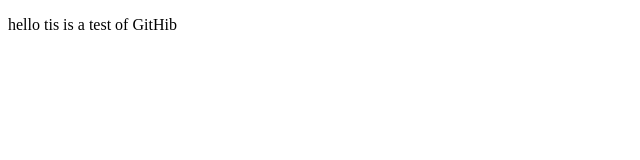
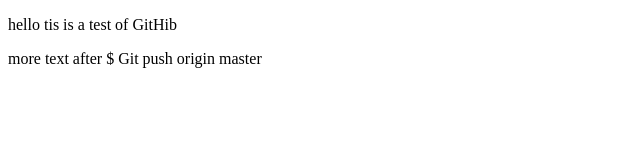
Before and after one commit to jeep32879/test1, a plain HTML site: page WebContent/index.html in a window 1280 px wide. Shown: the whole page, without its empty margins (0-640 px from the left). Drawn offline with Linux system fonts and the light colour scheme.

Commit message:
first changes to index

```diff
--- a/WebContent/index.html
+++ b/WebContent/index.html
@@ -8,5 +8,7 @@
 <p>
 	hello tis is a test of GitHib
 </p>
+<p> more text after $ Git push origin master
+</p>
 </body>
 </html>
```
